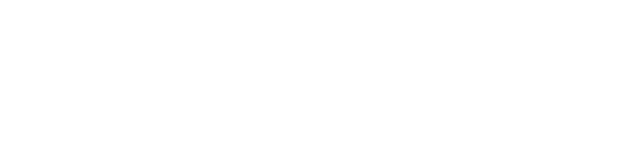
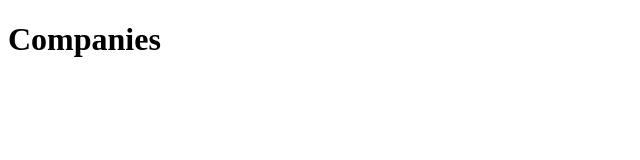
Before and after one commit to Samuelyojo/Online-Job-Recruitment-and-Management-System, a plain HTML site: page pages/Companies.html in a window 1280 px wide. Shown: the whole page, without its empty margins (0-640 px from the left). Drawn offline with Linux system fonts and the light colour scheme.

Commit message:
added an h1 element

```diff
--- a/pages/Companies.html
+++ b/pages/Companies.html
@@ -6,6 +6,6 @@
     <title>Companies</title>
 </head>
 <body>
-
+    <h1>Companies</h1>
 </body>
 </html>
```
